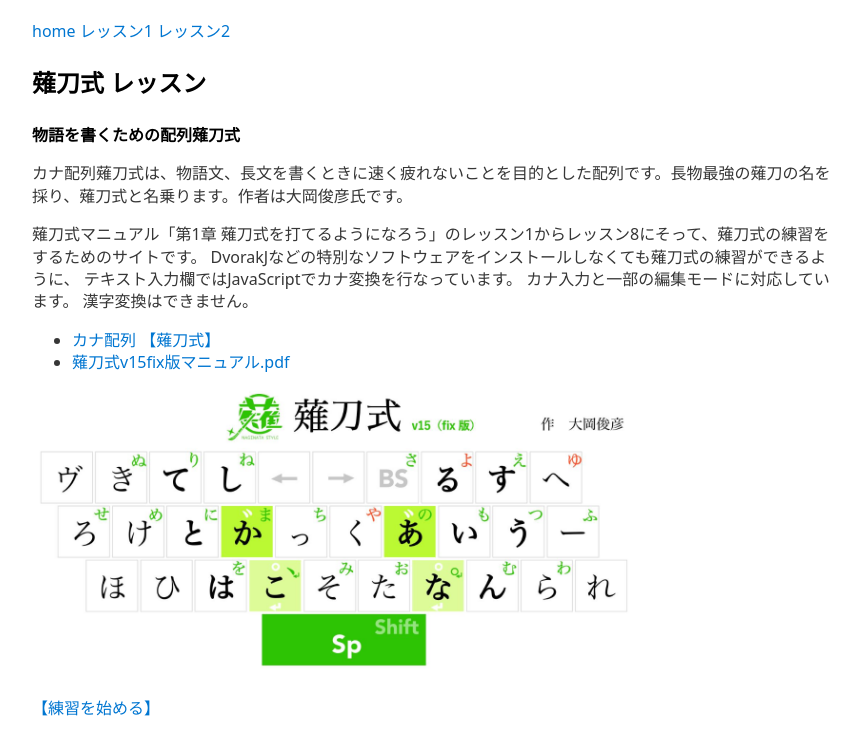
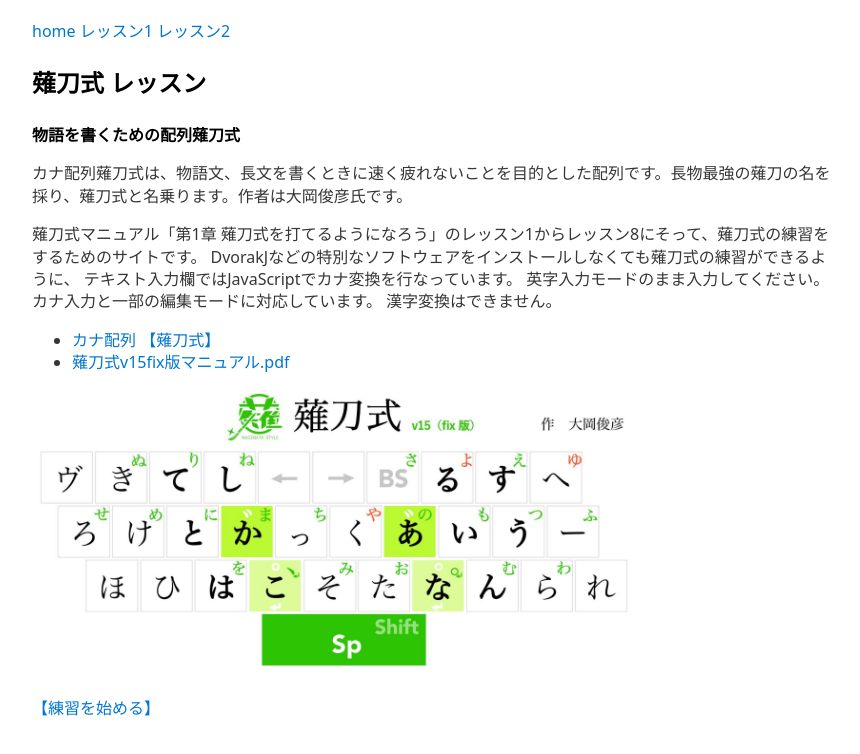
Before and after one commit to eswai/js_naginata, a SvelteKit app: page / in a window 1280 px wide. Shown: the top 754 px of the page, without its empty margins (208-1068 px from the left). Built offline with nearby package versions, Linux system fonts and the light colour scheme.

Commit message:
コメント

```diff
--- a/src/routes/+page.svelte
+++ b/src/routes/+page.svelte
@@ -13,6 +13,7 @@
   薙刀式マニュアル「第1章 薙刀式を打てるようになろう」のレッスン1からレッスン8にそって、薙刀式の練習をするためのサイトです。
   DvorakJなどの特別なソフトウェアをインストールしなくても薙刀式の練習ができるように、
   テキスト入力欄ではJavaScriptでカナ変換を行なっています。
+  英字入力モードのまま入力してください。
   カナ入力と一部の編集モードに対応しています。
   漢字変換はできません。
 </p>
```
Also changed, not shown: 1 other file (tests, documents, lock files or other folders).
